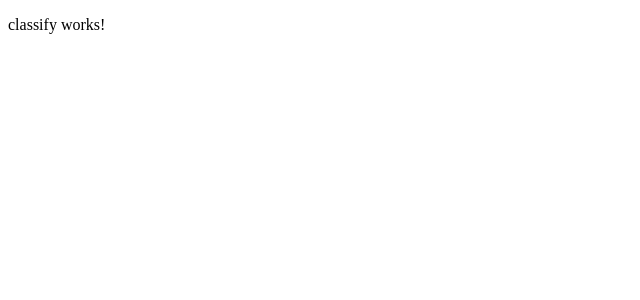
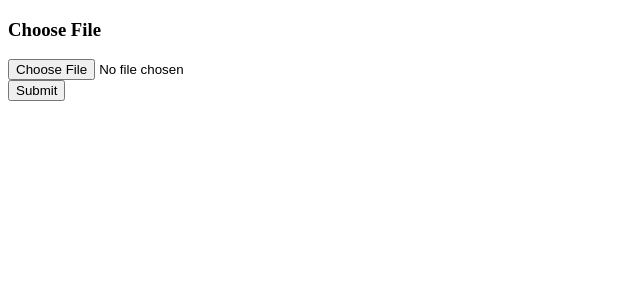
Before and after one commit to GCWehmeyer/AngularFrontend, an Angular app: page / in a window 1280 px wide. Shown: the top 300 px of the page, without its empty margins (0-640 px from the left). Built offline with nearby package versions, Linux system fonts and the light colour scheme.

Commit message:
Successful UI

```diff
--- a/src/app/classify/classify.component.html
+++ b/src/app/classify/classify.component.html
@@ -1 +1,20 @@
-<p>classify works!</p>
+<!doctype html>
+<html lang="en">
+
+
+  <div class="container">
+    <div class="row">
+        <div class="col-md-6 offset-md-3">
+            <h3>Choose File</h3>
+            <form (ngSubmit)="onSubmit()">
+                <div class="form-group">
+                    <input type="file" name="image"  />
+                </div>
+                <div class="form-group">
+                    <button class="btn btn-primary">Submit</button>
+                </div>
+            </form>
+        </div>
+    </div>
+  </div>
+</html>
--- a/src/app/classify/classify.component.ts
+++ b/src/app/classify/classify.component.ts
@@ -1,5 +1,5 @@
 import { Component, OnInit } from '@angular/core';
-import { HttpClient, HttpClientModule } from '@angular/common/http';
+import { HttpClient, HttpClientModule} from '@angular/common/http';
 import { ApiserviceService } from '../services/apiservice.service';
 import { Injectable } from '@angular/core';
 
@@ -8,10 +8,32 @@ import { Injectable } from '@angular/core';
   templateUrl: './classify.component.html',
   styleUrls: ['./classify.component.scss']
 })
+
 export class ClassifyComponent implements OnInit {
-
-  constructor(private http: HttpClientModule, private api: ApiserviceService) { }
+  fileData: File = null;
+  constructor(private http: HttpClient,  private API: ApiserviceService) { }
 
   ngOnInit(): void {
   }
+
+  fileProgress(fileInput: any): void {
+    this.fileData = <File>fileInput.target.files[0];
+  }
+
+  testing(): any{
+    this.API.getData().subscribe(res => {
+      console.log(res);
+    });
+  }
+
+  onSubmit(): void {
+    const formData = new FormData();
+    formData.append('file', this.fileData);
+    this.http.post('/', formData)
+      .subscribe(res => {
+        console.log(res);
+        alert('SUCCESS !!');
+      });
+  }
+
 }
--- a/src/app/data/data.component.html
+++ b/src/app/data/data.component.html
@@ -1,8 +1,4 @@
-<!--<head>
-  <script src="https://code.jquery.com/jquery-3.5.1.slim.min.js" integrity="sha384-DfXdz2htPH0lsSSs5nCTpuj/zy4C+OGpamoFVy38MVBnE+IbbVYUew+OrCXaRkfj" crossorigin="anonymous"></script>
-  <script src="https://cdn.jsdelivr.net/npm/bootstrap@4.5.3/dist/js/bootstrap.bundle.min.js" integrity="sha384-ho+j7jyWK8fNQe+A12Hb8AhRq26LrZ/JpcUGGOn+Y7RsweNrtN/tE3MoK7ZeZDyx" crossorigin="anonymous"></script>
-</head>-->
-<!--<body>
- <button (click)="testing()">Submit</button>
-</body>-->
-<p>AWE Data component</p>
+<!doctype html>
+<html lang="en">
+
+</html>
```
